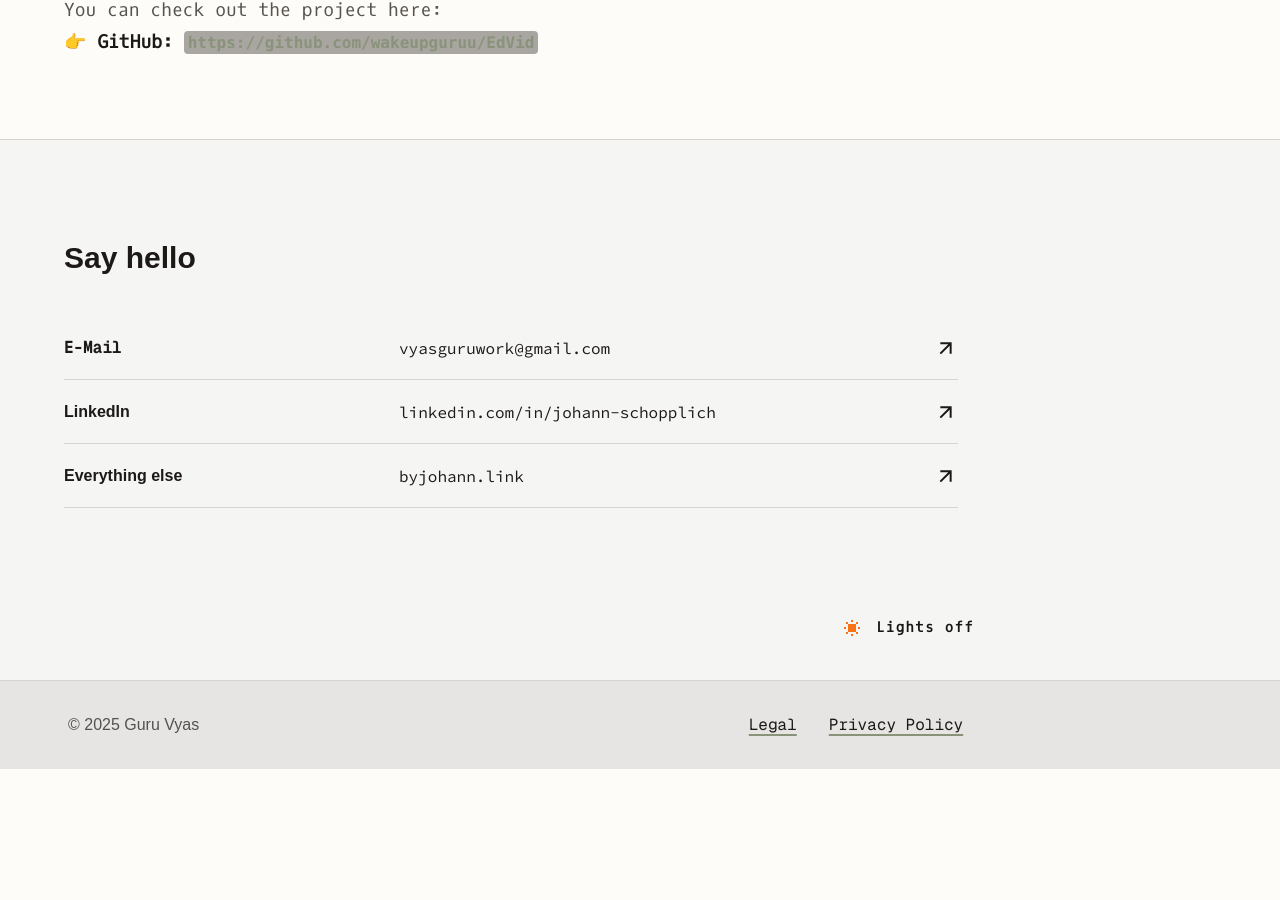
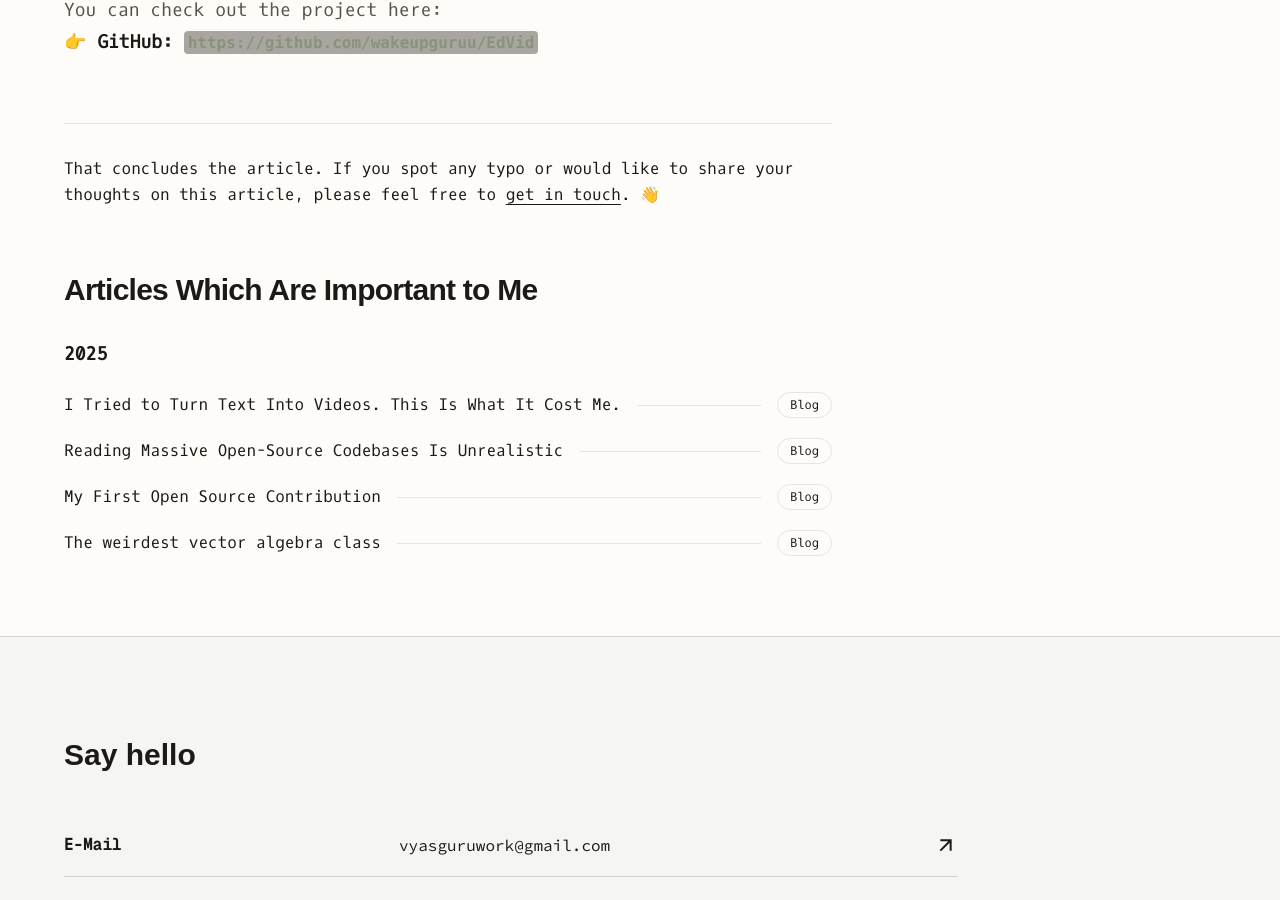
Before and after one commit to wakeupguruu/portfolio, a Next.js app: page /blog/building-edvid-text-to-video in a window 1280 px wide. Shown: the part 5259-6159 px from the top of the page. Before the commit the page ends 6028 px from the top, so only its background shows below. Built offline with nearby package versions, Linux system fonts and the light colour scheme; a web font is replaced by a local one.

Commit message:
feat(blog): add related articles footer and categories

```diff
--- a/app/blog/[slug]/page.tsx
+++ b/app/blog/[slug]/page.tsx
@@ -3,7 +3,7 @@ import { Header } from "@/components/Header";
 import { Footer } from "@/components/Footer";
 import { Container, Section } from "@/components/ui/section";
 import { SayHello } from "@/components/say-hello";
-import { POSTS } from "../data";
+import { getPostBySlug, POSTS } from "../data";
 import { notFound } from "next/navigation";
 import fs from "fs/promises";
 import path from "path";
@@ -38,7 +38,7 @@ export async function generateMetadata({ params }: PageParams): Promise<Metadata
             title: post.title,
             description: post.excerpt,
             type: "article",
-            publishedTime: post.date, // Note: date format might need parsing if structured data requires ISO
+            publishedTime: post.date,
         },
     };
 }
@@ -84,7 +84,6 @@ export default async function BlogPostPage({ params }: PageParams) {
                                     </span>
                                     <div className="h-px flex-1 bg-border ml-6"></div>
                                 </div>
-                                {/* Excerpt is usually not shown in detail view if it's redundant with content, but I'll keep it for now if needed, or maybe just remove it as the image didn't clearly show it. User said "header and date section". I will keep excerpt for now but maybe move it below date or remove if not needed. I'll keep it below date. */}
                                 <p className="max-w-3xl text-xl text-muted-foreground font-oxygen leading-relaxed">
                                     {post.excerpt}
                                 </p>
@@ -105,6 +104,51 @@ export default async function BlogPostPage({ params }: PageParams) {
                                     {content}
                                 </ReactMarkdown>
                             </article>
+
+                            {/* Footer Content */}
+                            <div className="mt-16 max-w-3xl">
+                                <div className="h-px w-full bg-border mb-8"></div>
+                                <p className="font-oxygen text-muted-foreground leading-relaxed mb-16">
+                                    That concludes the article. If you spot any typo or would like to share your
+                                    thoughts on this article, please feel free to{" "}
+                                    <a href="#" className="underline decoration-1 underline-offset-4 hover:text-foreground transition-colors">
+                                        get in touch
+                                    </a>
+                                    . 👋
+                                </p>
+
+                                {/* Important Articles Section */}
+                                <div>
+                                    <h2 className="font-tasa font-bold text-2xl md:text-3xl mb-8 tracking-tight">
+                                        Articles Which Are Important to Me
+                                    </h2>
+
+                                    <div className="mb-8">
+                                        <h3 className="font-oxygen font-bold text-lg mb-6">2025</h3>
+                                        <div className="flex flex-col gap-5">
+                                            {POSTS.map((p) => (
+                                                <a
+                                                    key={p.slug}
+                                                    href={p.href}
+                                                    className="group flex items-center justify-between w-full gap-4"
+                                                >
+                                                    <span className="font-oxygen text-muted-foreground group-hover:text-foreground group-hover:underline underline-offset-4 decoration-border transition-colors whitespace-nowrap">
+                                                        {p.title}
+                                                    </span>
+
+                                                    {/* Connecting Line */}
+                                                    <div className="h-px bg-border flex-1 group-hover:bg-foreground/20 transition-colors"></div>
+
+                                                    {/* Category Pill */}
+                                                    <span className="shrink-0 px-3 py-1 rounded-full border border-border text-xs font-oxygen text-muted-foreground group-hover:border-foreground group-hover:text-foreground transition-all">
+                                                        {(p as any).category || 'Blog'}
+                                                    </span>
+                                                </a>
+                                            ))}
+                                        </div>
+                                    </div>
+                                </div>
+                            </div>
                         </div>
                     </Section>
                 </Container>
--- a/app/blog/data.ts
+++ b/app/blog/data.ts
@@ -20,6 +20,16 @@ export const POSTS = [
         readingTime: "5 min read"
     },
     {
+        date: "JANUARY 2025",
+        title: "My First Open Source Contribution",
+        slug: "zulip-open-source",
+        href: "/blog/zulip-open-source",
+        excerpt: "The illusion of 'real-time' in software and in the human brain.",
+        image: "/hero-character-removebg-preview.png",
+        caption: "Buffering...",
+        readingTime: "5 min read"
+    },
+    {
         date: "JUNE 2024",
         title: "The weirdest vector algebra class",
         slug: "the-weirdest-vector-algebra-class",
--- a/content/blogs/zulip-open-source.md
+++ b/content/blogs/zulip-open-source.md
@@ -0,0 +1,75 @@
+I finally did it.
+
+I clicked the green button. I generated Pull Request #37039.
+
+For a student, this is a terrifying threshold. You spend years writing code that only you or your professor will ever see. It is code that lives in a vacuum; if it breaks, nobody cries. But open source is different. Open source is a living, breathing city. When you push code to a project like **Zulip**, you aren't just handing in an assignment; you are attempting to renovate a building while people are still working inside it.
+
+The contribution itself seemed small. I wanted to fix a latency issue.
+
+Zulip is a chat application. It relies on real-time communication. But I noticed a specific flaw in how it handled "waking up."
+
+When you close your laptop lid, your computer suspends. The processor halts. The network dies. Time, for the machine, stops. When you open the lid later, the machine wakes up, but the application doesn't always know that immediately.
+
+I dug into a file called `web/src/watchdog.ts`. I found that the app was using a technique called **polling**.
+
+Polling is the computational equivalent of a child in the backseat asking, "Are we there yet?" repeatedly. The watchdog would check the time, wait five seconds, and check again. If the gap between checks was huge, it knew the computer had slept, and it would trigger a reconnect.
+
+But there is a problem with polling. It relies on luck.
+
+If you wake your computer up one second after the watchdog just checked, the app will sit there, frozen and disconnected, for four more seconds until the timer ticks again.
+
+> "Magnitude without direction is just chaos." - [A random math teacher]()
+
+And chaos is exactly what a user feels when they stare at a frozen screen that should be working.
+
+My fix was to stop asking "Are we there yet?" and instead install a doorbell.
+
+I utilized the **Page Lifecycle API**. Modern browsers have a `resume` event. This is the browser screaming "We are back!" the microsecond the operating system wakes up. I also added listeners for `pageshow` to handle the BFCache (the memory state when you navigate back and forth).
+
+The code change was concise. But the reality of open source is that "concise" does not mean "easy."
+
+The PR is still open. It hasn't been merged yet.
+
+Why? Because testing "time" is a nightmare. To prove my code worked, I had to refactor the entire initialization logic of the watchdog. I had to create a test environment where I could mock the universe, manually freezing and unfreezing time to prove that my event listener was faster than the old polling loop.
+
+I spent days staring at console logs, trying to shave off those five seconds.
+
+And that is where I started to wonder... why?
+
+![Alt Text for accessibility](/images/blog/1.jpg)
+
+Why do we care so much about five seconds? In the grand scheme of the universe, five seconds is a rounding error. It is nothing.
+
+But to a human user, five seconds of latency breaks the immersion. We demand that our tools feel "real-time." We want the screen to react the instant we think of a command. We want the machine to be an extension of our own nervous system.
+
+We treat latency as a bug. We treat delay as a failure.
+
+But here is the catch.
+
+While I was obsessing over making the computer perceive reality instantly, I realized that _you_ don't.
+
+You assume you are seeing this text in real-time. You assume you are feeling the mouse or phone in your hand _right now_.
+
+But you aren't.
+
+Nerve impulses are not instantaneous. They travel at finite speeds. Visual information takes roughly 80 to 100 milliseconds to travel from your retina, through the optic nerve, and be processed by the visual cortex.
+
+This means that everything you are seeing right now happened one-tenth of a second ago.
+
+Your brain knows this. If it showed you the raw feed, the world would feel disjointed. So, your brain cheats. It predicts the future. It constructs a model of what it _thinks_ is happening "now" to compensate for the lag.
+
+This is known as the **Specious Present**.
+
+We are rewriting the code in Zulip to remove a five-second lag because we want the computer to be perfect. We want it to be better than us. We want it to be truly present.
+
+My PR #37039 is currently sitting in a repository, waiting for a human to review it. It is code designed to bridge the gap between "asleep" and "awake" instantly. It is an attempt to make a machine that never hesitates.
+
+But it leaves you with an uncomfortable realization.
+
+If I can fix the latency in a chat application with a few lines of code, who is going to fix the latency in you?
+
+If everything you have ever perceived—every smile, every touch, every word you have ever read—was technically a memory by the time you felt it...
+
+Have you ever actually experienced the present moment, or have you just been buffering this whole time?
+
+![Alt Text for accessibility](/images/blog/2.jpg)
```
